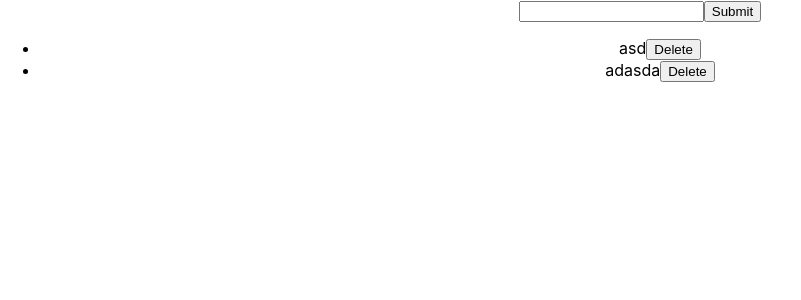
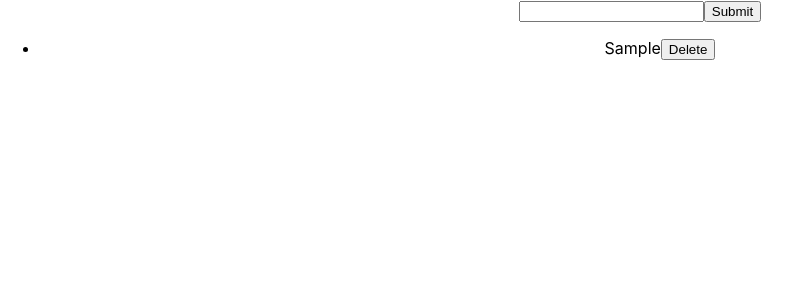
Before and after one commit to asavienko/list, a React (Create React App) app: page / in a window 1280 px wide. Both pictures are taken after typing "Sample" into the empty fields and a click on the input 732 px from the left and 11 px from the top of the page. Shown: the top 300 px of the page, without its empty margins (0-801 px from the left). Built offline with nearby package versions, Linux system fonts and the light colour scheme.

Commit message:
I fixed addElement function and all work. And installed material-ui

```diff
--- a/package.json
+++ b/package.json
@@ -3,6 +3,8 @@
   "version": "0.1.0",
   "private": true,
   "dependencies": {
+    "@material-ui/core": "^3.9.2",
+    "@material-ui/icons": "^3.0.2",
     "react": "^16.8.1",
     "react-dom": "^16.8.1",
     "react-scripts": "2.1.3"
--- a/src/App.js
+++ b/src/App.js
@@ -7,35 +7,28 @@ import ShowComponent from "./showComponent";
 class App extends Component {
   constructor(props) {
     super(props);
-    this.state = {arrayOfElements: ["asd", "adasda"]};
+    this.state = {arrayOfElements: []};
 
   }
 
   addElement = (value) => {
-    this.state.arrayOfElements.push(value);
-    console.log(this.state.arrayOfElements)
-    //possible todo
-    //const newArray = this.state.arrayOfElements.concat(value);
-    //this.setState({arrayOfElements: newArray});
-    //
+    const newArray = this.state.arrayOfElements.concat(value);
+    this.setState({arrayOfElements: newArray});
   };
 
-  showElements = ({arrayOfElements: array}) => {
-    const elements = array.length > 0 && array.map((element, index) => {
-        return (<li key={index.toString()}>{element}
-          <button>Delete</button>
-        </li>)
-      }
-    );
-    return elements;
+  deleteElement = (id) => {
+    const newArray = this.state.arrayOfElements.filter((element, index) => id !== index);
+    this.setState({arrayOfElements: newArray});
+
   };
 
+
   render() {
-    //debug what you have here in this.state
+    console.log(this.state)
     return (
       <div className="App">
         <InputComponent addElement={this.addElement.bind(this)}/>
-        <ul>{this.showElements(this.state)}</ul>
+        <ShowComponent array={this.state} delete={this.deleteElement.bind(this)}/>
       </div>
     );
   }
--- a/src/showComponent.js
+++ b/src/showComponent.js
@@ -2,11 +2,19 @@ import React from "react"
 
 class ShowComponent extends React.Component {
 
-
+  showElements = ({arrayOfElements: array}) => {
+    const elements = array.length > 0 && array.map((element, index) => {
+        return (<li key={index.toString()}>{element}
+          <button onClick={()=> this.props.delete(index)}>Delete</button>
+        </li>)
+      }
+    );
+    return elements;
+  };
 
 
   render() {
-    return <ul>{this.showElements}</ul>
+    return <ul>{this.showElements(this.props.array)}</ul>
   }
 }
 
```
Also changed, not shown: 1 other file (tests, documents, lock files or other folders).
